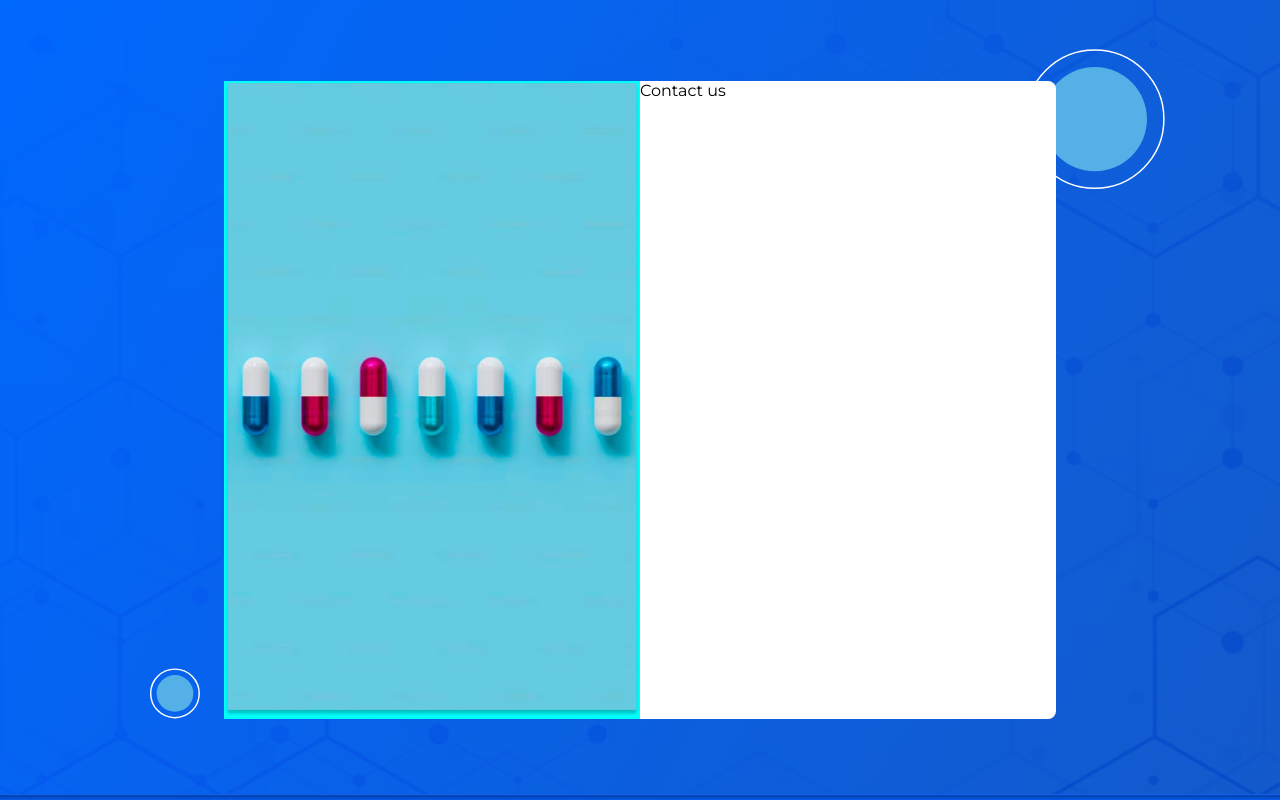
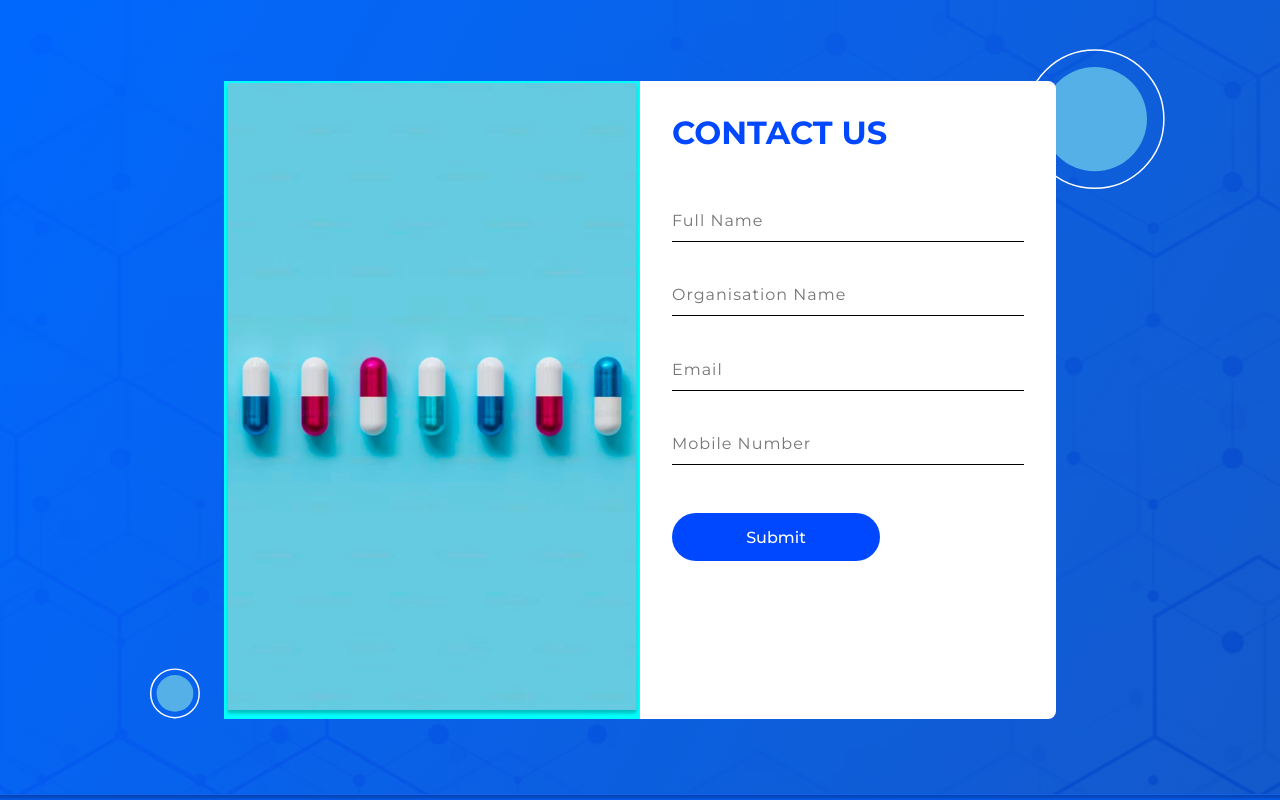
Before and after one commit to yaswanth23/bwb-ui, a Next.js app: page /contact in a window 1280 px wide. Built offline with nearby package versions, Linux system fonts and the light colour scheme.

Commit message:
contact us api changes

```diff
--- a/src/app/contact/contact.module.css
+++ b/src/app/contact/contact.module.css
@@ -26,6 +26,51 @@
   object-fit: contain;
 }
 .right_section {
+  padding: 2rem 2rem 1rem 2rem;
+  width: 50%;
 }
 .contact_us_heading {
+  color: var(--primary-color);
+  font-size: 2rem;
+  font-weight: 700;
+  text-transform: uppercase;
 }
+.form_container {
+  margin-top: 3rem;
+}
+.form_input {
+  padding: 0.7rem 0;
+  margin-bottom: 2rem;
+  font-size: 1rem;
+  outline: none;
+  width: 100%;
+  border: none;
+  letter-spacing: 1px;
+  font-family: "Montserrat", sans-serif;
+  border-bottom: 0.12rem solid var(--black-color);
+}
+.form_input::placeholder {
+  font-size: 1rem;
+  letter-spacing: 1px;
+  font-family: "Montserrat", sans-serif;
+}
+.button_container {
+  padding-top: 1rem;
+}
+.submit_button {
+  font-family: "Montserrat", sans-serif;
+  background-color: var(--primary-color);
+  color: var(--white-color);
+  text-decoration: none;
+  cursor: pointer;
+  width: 13rem;
+  font-size: 1rem;
+  font-weight: 500;
+  display: flex;
+  align-items: center;
+  justify-content: center;
+  text-align: center;
+  border: none;
+  border-radius: 1.5rem;
+  height: 3rem;
+}
--- a/src/app/contact/page.js
+++ b/src/app/contact/page.js
@@ -4,14 +4,42 @@ import Image from "next/image";
 import styles from "./contact.module.css";
 import ContactUsSideImage from "../../../public/assets/images/tablets.png";
 
+const hasNumberCheck = (text) => {
+  const regex = /\d$/;
+  return regex.test(text);
+};
+
+const hasCharacterCheck = (text) => {
+  const regex = /^[0-9]+$/;
+  return regex.test(text);
+};
+
 const ContactPage = () => {
   const [data, updateData] = useReducer(
     (prev, next) => {
       const updateData = { ...prev, ...next };
+
+      if (hasNumberCheck(updateData.fullName)) {
+        updateData.fullName = prev.fullName;
+      }
+
+      if (hasNumberCheck(updateData.organisationName)) {
+        updateData.organisationName = prev.organisationName;
+      }
+
+      if (!hasCharacterCheck(updateData.mobileNumber)) {
+        updateData.mobileNumber = "";
+      }
+
       return updateData;
     },
-    { fullName: "", organizationName: "", emailId: "", mobileNumber: null }
+    { fullName: "", organisationName: "", emailId: "", mobileNumber: "" }
   );
+
+  const validateEmail = (email) => {
+    const regex = /^[A-Z0-9._%+-]+@[A-Z0-9.-]+\.[A-Z]{2,}$/i;
+    return regex.test(email);
+  };
 
   return (
     <>
@@ -26,6 +54,41 @@ const ContactPage = () => {
           </div>
           <div className={styles.right_section}>
             <div className={styles.contact_us_heading}>Contact us</div>
+            <div className={styles.form_container}>
+              <input
+                type="text"
+                placeholder="Full Name"
+                value={data.fullName}
+                onChange={(e) => updateData({ fullName: e.target.value })}
+                className={styles.form_input}
+              />
+              <input
+                type="text"
+                placeholder="Organisation Name"
+                value={data.organisationName}
+                onChange={(e) =>
+                  updateData({ organisationName: e.target.value })
+                }
+                className={styles.form_input}
+              />
+              <input
+                type="email"
+                placeholder="Email"
+                value={data.emailId}
+                onChange={(e) => updateData({ emailId: e.target.value })}
+                className={styles.form_input}
+              />
+              <input
+                type="text"
+                placeholder="Mobile Number"
+                value={data.mobileNumber}
+                onChange={(e) => updateData({ mobileNumber: e.target.value })}
+                className={styles.form_input}
+              />
+              <div className={styles.button_container}>
+                <button className={styles.submit_button}>Submit</button>
+              </div>
+            </div>
           </div>
         </div>
       </div>
```
